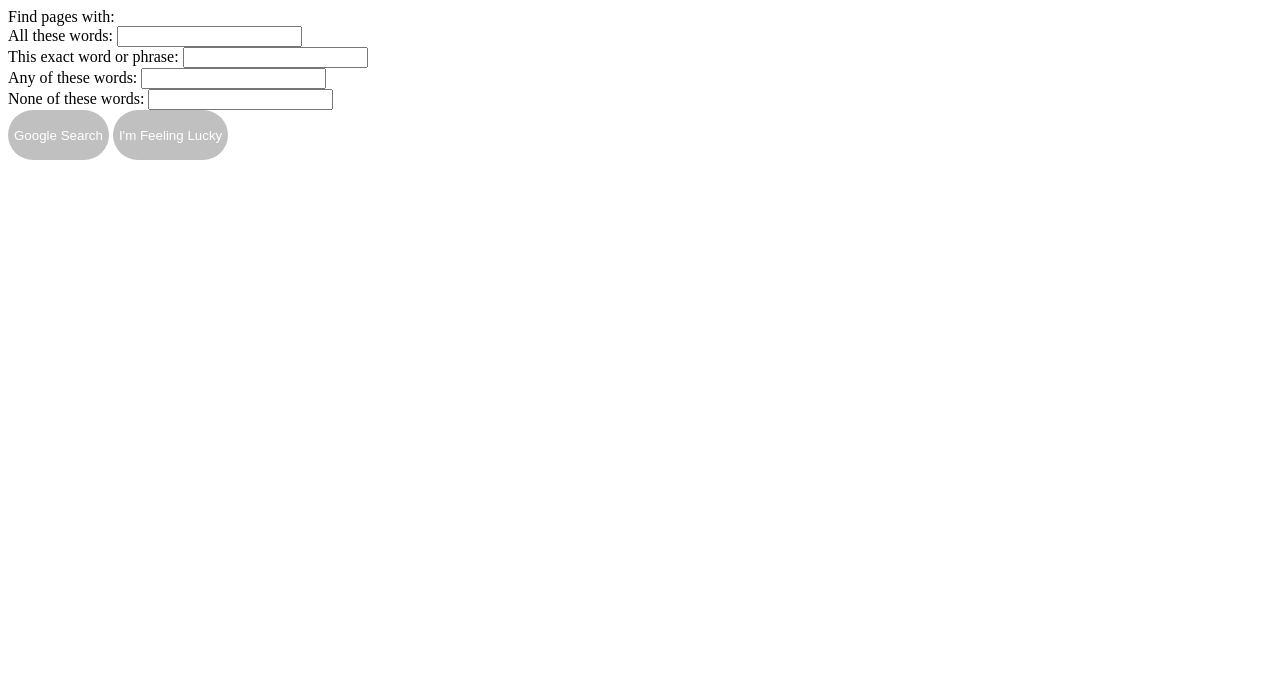
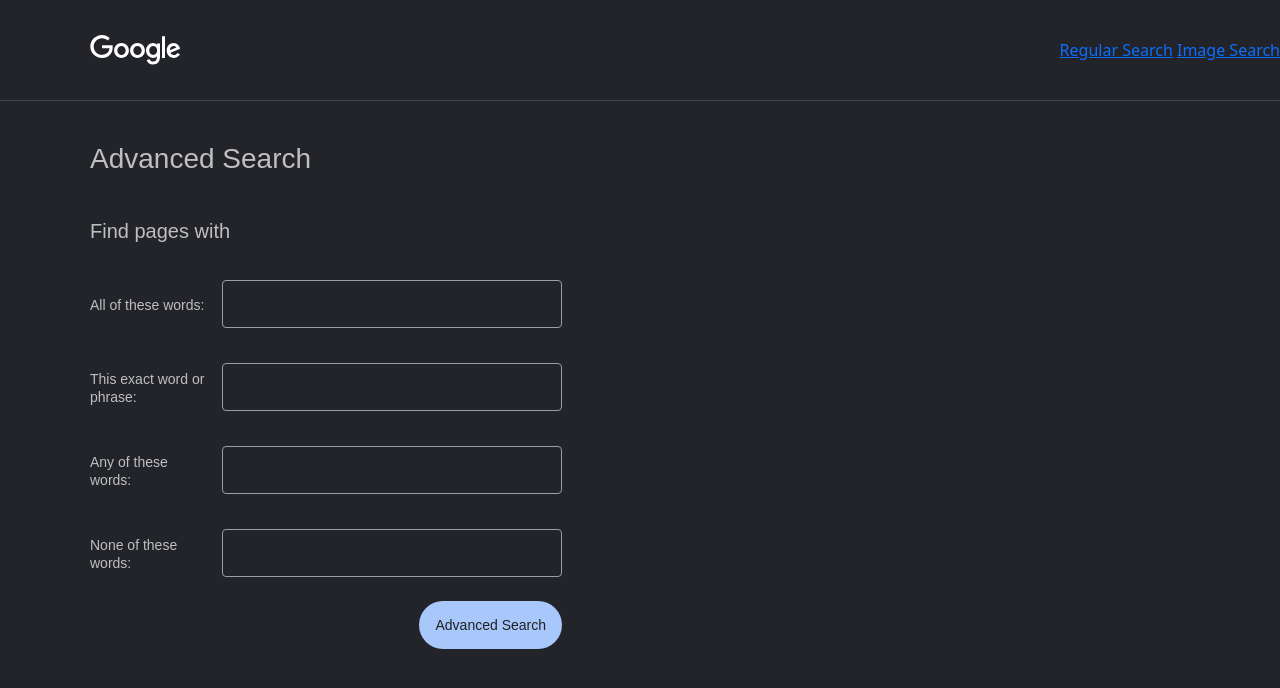
Before and after one commit to JoshOswald/CS50W-Project-0-Search, a plain HTML site: page advanced.html in a window 1280 px wide. Drawn offline with nearby package versions, Linux system fonts and the light colour scheme; a web font is replaced by a local one.

Commit message:
advanced webpage now resembles google

```diff
--- /dev/null
+++ b/advanced-style.scss
@@ -0,0 +1,170 @@
+body {
+    background-color: #22242a;
+}
+
+form {
+    vertical-align: middle;
+}
+
+
+.ads-row {
+    display: flex;
+    flex-direction: wrap;
+    align-items: center;
+
+    margin-top: 25px;
+}
+
+@media (max-width: 565px) {
+    .ads-row {
+        flex-direction: column;
+        align-items: normal;
+    }
+}
+
+.ads-text {
+    max-width: 132px;
+    width: 100%;
+    padding-right: 12px;
+    margin-top: 11px;
+
+    font-family: Arial,sans-serif;
+    font-size: 14px;
+    line-height: 18px;
+    font-weight: 400;
+    color: #bfbfbf;
+
+    flex-shrink: 0;
+}
+
+.ads-input-box {
+    margin-top: 10px;
+    width: 340px;
+    height: 48px;
+    //color: #bfbfbf;
+    font-size: 14px;
+    font-family: Arial,sans-serif;
+
+    display: flex;
+
+    flex-shrink: 0;
+
+}
+
+.ads-input {
+    margin: 0px;
+    text-wrap: nowrap;
+    overflow: hidden;
+    text-overflow: ellipsis;
+    font-family: Arial,sans-serif;
+    font-size: 16px;
+    font-weight: 400;
+    padding: 2px 16px;
+    background: none;
+    color: #bfbfbf;
+    caret-color: #a8c7fa;
+    width: 100%;
+    position: relative;
+    border: none;
+
+    border: 1px solid #9e9e9e;
+    border-radius: 4px;
+}
+
+.ads-input:focus {
+    outline:2px solid #a8c7fa;
+    border: none;
+}
+
+h1 {
+    margin: 40px 0 0;
+    width: 100%;
+    font-size: 28px;
+    line-height: 36px;
+    font-weight: 400;
+    font-family: "Google Sans",Arial,sans-serif;
+    padding: 0;
+    color: #bfbfbf;
+}
+
+h2 {
+    margin: 40px 0 0;
+    width: 100%;
+    font-size: 20px;
+    line-height: 28px;
+    font-weight: 400;
+    font-family: "Google Sans",Arial,sans-serif;
+    color: #bfbfbf;
+}
+
+.ads-body {
+    margin-left: 90px;
+    flex-direction: row;
+    color: #bfbfbf;
+    display: flex;
+    align-items: flex-start;
+    flex-direction: column;
+    margin-bottom: 40px;
+    font-size: 14px;
+    font-family: Arial,sans-serif;
+}
+
+.ads-header {
+    padding-left: 90px;
+
+    display: flex;
+    padding: 26px 0 26px 0;
+    padding-left: 90px;
+    border-bottom: 1px solid #444746;
+    color: #e8e8e8;
+
+    align-items: center;
+    justify-content: space-between;
+    border-bottom: 1px solid #444746;
+
+    height: 101px;
+}
+
+.ads-header-logo {
+    height: 48px;
+    display: flex;
+    align-items: center;
+    text-decoration: none;
+}
+
+.ads-header-logo:visited {
+    color: #c58af9;
+}
+
+button {
+    background-color: #a8c7fa;
+    padding: 11px 15px;
+    display: flex;
+    justify-content: center;
+    position: relative;
+    align-items: center;
+    z-index: 0;
+    box-sizing: border-box;
+    padding: 7px 15px;
+    border: 1px solid transparent;
+    border-radius: 9999px;
+    text-align: center;
+    color: #202124;
+    cursor: pointer;
+    font-family: Arial,sans-serif;
+    font-size: 14px;
+    font-weight: 500;
+    line-height: 20px;
+    height: 48px;
+}
+
+button:hover {
+    cursor: pointer;
+    background: #c4d7fc;
+}
+
+.ads-button-box {
+    margin-top: 24px;
+    display: flex;
+    justify-content: flex-end;
+}
--- a/advanced.html
+++ b/advanced.html
@@ -2,24 +2,69 @@
 <html lang="en">
     <head>
         <title>Advanced Search</title>
+        <link href="//www.gstatic.com/images/branding/searchlogo/ico/favicon.ico" rel="icon">
+        <link rel="stylesheet" href="https://cdn.jsdelivr.net/npm/bootstrap@5.3.8/dist/css/bootstrap.min.css">
+        <link rel="preconnect" href="https://fonts.googleapis.com">
+        <link rel="preconnect" href="https://fonts.gstatic.com" crossorigin>
+        <link href="https://fonts.googleapis.com/css2?family=Google+Sans:ital,opsz,wght@0,17..18,400..700;1,17..18,400..700&display=swap" rel="stylesheet">
         <link rel="stylesheet" href="style.css">
+        <link rel="stylesheet" href="advanced-style.css">
     </head>
     <body>
-        <div class="search_bar">
 
-        </div>
+    <div class="ads-header">
+
+            <a class="ads-header-logo" href="index.html" aria-label=" Go to Google Home " title=" Go to Google Home ">
+                <svg width="92" height="30" viewBox="0 0 92 30">
+                <path d="M38.9 15.51c0 4.26-3.32 7.39-7.4 7.39s-7.4-3.14-7.4-7.39c0-4.28 3.32-7.39 7.4-7.39s7.4 3.1 7.4 7.39zm-3.24 0c0-2.66-1.93-4.48-4.16-4.48-2.23 0-4.16 1.82-4.16 4.48 0 2.63 1.93 4.48 4.16 4.48 2.23 0 4.16-1.85 4.16-4.48zm-23.7 7.47C5.63 22.98.31 17.83.31 11.5S5.63.02 11.96.02c3.5 0 5.99 1.37 7.87 3.16L17.62 5.4c-1.34-1.26-3.16-2.24-5.66-2.24-4.62 0-8.23 3.72-8.23 8.34 0 4.62 3.61 8.34 8.23 8.34 3 0 4.7-1.2 5.79-2.3.9-.9 1.49-2.2 1.74-4.17H12v-3.14h10.52c.11.56.17 1.23.17 1.96 0 2.35-.64 5.49-2.72 7.56-2.02 2.11-4.59 3.23-8.01 3.23zm42.94-7.47c0 4.26-3.32 7.39-7.4 7.39s-7.4-3.14-7.4-7.39c0-4.28 3.32-7.39 7.4-7.39s7.4 3.1 7.4 7.39zm-3.24 0c0-2.66-1.93-4.48-4.16-4.48-2.23 0-4.16 1.82-4.16 4.48 0 2.63 1.93 4.48 4.16 4.48 2.23 0 4.16-1.85 4.16-4.48zM70 8.56v13.27c0 5.46-3.05 7.7-6.86 7.7-3.58 0-5.74-2.41-6.55-4.37l2.83-1.18c.5 1.2 1.74 2.63 3.72 2.63 2.44 0 3.78-1.51 3.78-4.34v-1.06h-.11c-.73.9-2.04 1.68-3.81 1.68-3.7 0-7-3.22-7-7.36 0-4.17 3.3-7.42 7-7.42 1.76 0 3.08.78 3.81 1.65h.11v-1.2H70zm-2.86 6.97c0-2.6-1.74-4.51-3.95-4.51-2.24 0-3.95 1.9-3.95 4.51 0 2.58 1.71 4.45 3.95 4.45 2.22.01 3.95-1.87 3.95-4.45zM75 1.17V22.9h-3V1.17h3zm12.5 16.77l2.48 1.68c-.8 1.2-2.73 3.28-6.06 3.28-4.13 0-7.22-3.25-7.22-7.39 0-4.4 3.11-7.39 6.86-7.39 3.78 0 5.62 3.05 6.23 4.7l.31.85-9.71 4.08c.74 1.48 1.9 2.24 3.53 2.24s2.76-.82 3.58-2.05zm-7.63-2.66l6.5-2.74c-.36-.92-1.43-1.57-2.7-1.57-1.62 0-3.88 1.46-3.8 4.31z" fill="#FFF"/></svg>
+            </a>
+
+            <div class="nav-bar" style="justify-content: end;">
+                <a href="index.html" class="nav-button">Regular Search</a>
+                <a href="image.html" class="nav-button">Image Search</a>
+            </div>
+
+    </div>
+
+    <div class="ads-body">
+
+        <h1>Advanced Search</h1>
+        <h2>Find pages with</h2>
+
         <form action="https://google.com/search">
-            Find pages with:<br>
-            All these words:
-            <input type="text" name="as_q" type="submit"><br>
-            This exact word or phrase:
-            <input type="text" name="s_epq" type="submit"><br>
-            Any of these words:
-            <input type="text" name="as_oq" type="submit"><br>
-            None of these words:
-            <input type="text" name="as_eq" type="submit"><br>
-            <button>Google Search</button>
-            <button name="btnI" >I'm Feeling Lucky</button>
+
+            <div class="ads-row">
+                <label class="ads-text">All of these words:</label>
+                <div class="ads-input-box">
+                    <input class="ads-input" type="text" name="as_q" type="submit">
+                </div>
+            </div>
+
+            <div class="ads-row">
+                <label class="ads-text">This exact word or phrase:</label>
+                <div class="ads-input-box">
+                    <input class="ads-input" type="text" name="s_epq" type="submit">
+                </div>
+            </div>
+
+            <div class="ads-row">
+                <label class="ads-text">Any of these words:</label>
+                <div class="ads-input-box">
+                    <input class="ads-input" type="text" name="as_oq" type="submit">
+                </div>
+            </div>
+
+            <div class="ads-row">
+                <label class="ads-text">None of these words:</label>
+                <div class="ads-input-box">
+                    <input class="ads-input" type="text" name="as_eq" type="submit">
+                </div>
+            </div>
+
+            <div class="ads-button-box"><button>Advanced Search</button></div>
+
         </form>
+
+    </div>
     </body>
 </html>
```
Also changed, not shown: advanced-style.css (added), 1 other file.
